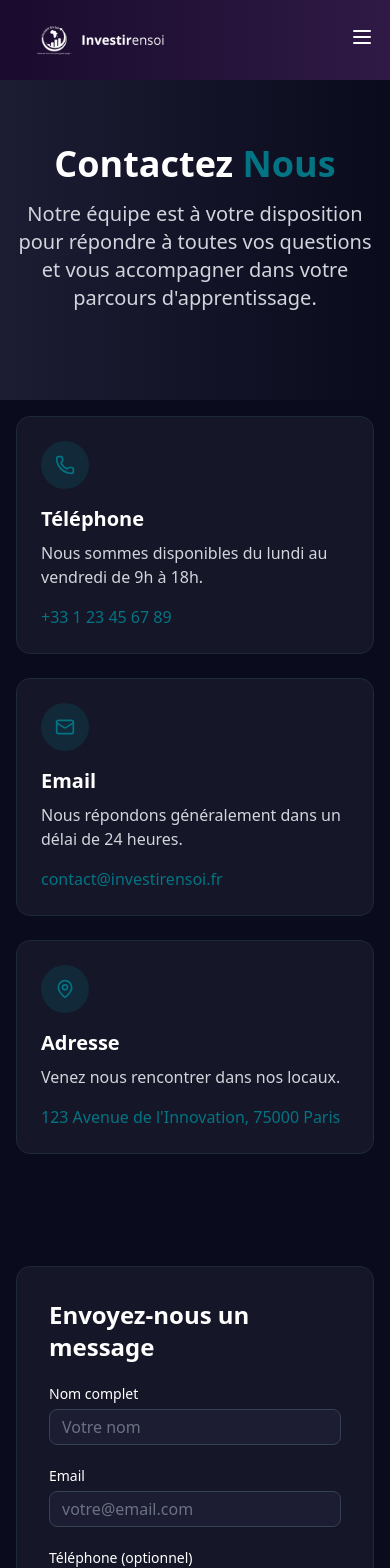
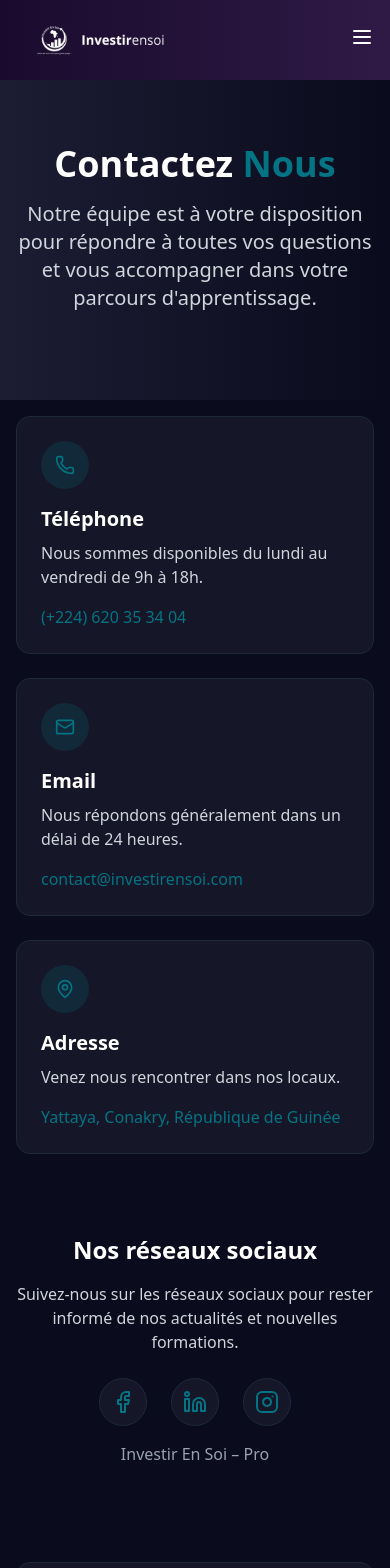
Before and after one commit to Morymirco/investirensoi, a Next.js app: page /contact in a window 390 px wide. Shown: the top 1568 px of the page. Built offline with nearby package versions, Linux system fonts and the light colour scheme; no server answers.

Commit message:
mise ajour

```diff
--- a/app/components/HeroSection.tsx
+++ b/app/components/HeroSection.tsx
@@ -15,7 +15,7 @@ export default function MindeoHero() {
           {/* Left content */}
           <div className="text-white space-y-6">
             <h1 className="text-4xl md:text-5xl lg:text-6xl font-bold leading-tight">
-              Insvertir en Soi – L&apos;école 2.0 qui vous accompagne vers vos objectifs 🎯
+            Investir En Soi – Faites de vous votre meilleur investissement 🎯
             </h1>
 
             <div className="flex items-center space-x-2">
@@ -34,7 +34,10 @@ export default function MindeoHero() {
             </div>
 
             <p className="text-lg md:text-xl opacity-90 max-w-lg">
-            Insvertir en Soi est l'école en ligne qui vous permet d'acquérir les compétences essentielles dans les domaines du business, de l’investissement, du développement personnel, de l’informatique et du digital.
+            Une nouvelle façon de se former. Pour une nouvelle génération de professionnels africains.
+Investir En Soi est la 1ère plateforme panafricaine de formation professionnelle en ligne 100 % orientée terrain.
+Notre mission : mettre l’expertise des meilleurs praticiens africains à portée de clic, partout et à tout moment.
+
             </p>
 
             <div>
--- a/app/components/MissionSection.tsx
+++ b/app/components/MissionSection.tsx
@@ -57,14 +57,9 @@ export default function MissionSection() {
                 Notre <span className="text-[#6C8DFF]">mission</span>
               </h2>
               <div className="space-y-4 text-white/90">
-                <p className="text-xl">Osez devenir une meilleure version de vous-même avec notre école en ligne.</p>
+                <p className="text-xl">Notre mission est de démocratiser l'expertise en Afrique à travers le numérique, en fournissant des solutions de formation plus flexibles, adaptées aux besoins et aux réalités du marché Africains.</p>
                 <p>
-                  Des milliers de personnes ont déjà suivi nos programmes en ligne dans les domaines du business, de
-                  l&apos;investissement et du développement personnel.
-                </p>
-                <p>
-                  Nos formations de haute qualité sont conçues par plus de 30 experts francophones, et notre plateforme
-                  d&apos;apprentissage en ligne vise à offrir un moyen efficace et pratique de développer vos compétences.
+                  Conçues par une équipe d'experts francophones reconnus, nos formations de qualité supérieure sont pensées pour vous offrir une méthode d'apprentissage pratique et efficace.
                 </p>
               </div>
             </div>
--- a/app/components/footer.tsx
+++ b/app/components/footer.tsx
@@ -17,8 +17,8 @@ export default function Footer() {
               <span className="text-white text-lg md:text-xl font-bold">INVESTIR EN SOI</span>
             </div>
             <div className="text-gray-400 space-y-1 md:space-y-2 text-sm md:text-base">
-              <p>Yattaya, ratoma</p>
-              <p>conakry -Guinée</p>
+              <p>Yattaya, Conakry</p>
+              <p>République de Guinée</p>
             </div>
             <div className="space-y-2">
               <div className="flex items-center justify-center sm:justify-start space-x-2 text-gray-400">
@@ -29,8 +29,8 @@ export default function Footer() {
               </div>
               <div className="flex items-center justify-center sm:justify-start space-x-2 text-gray-400">
                 <Phone className="w-4 md:w-5 h-4 md:h-5" />
-                <a href="tel:+224625212115" className="hover:text-white transition-colors text-sm md:text-base">
-                  (+224) 625 21 21 15
+                <a href="tel:+224620353404" className="hover:text-white transition-colors text-sm md:text-base">
+                  (+224) 620 35 34 04
                 </a>
               </div>
             </div>
--- a/app/components/mindeo-section.tsx
+++ b/app/components/mindeo-section.tsx
@@ -25,7 +25,7 @@ const MindeoSection = () => {
           </h2>
 
           <p className="my-8 text-gray-300 max-w-xl">
-            Mindeo c'est déjà 4 formations expertes dans leurs domaines: Lancez vos business grâce à Business Pro,
+            Investir En Soi c'est déjà 4 formations expertes dans leurs domaines: Lancez vos business grâce à Business Pro,
             comprenez les rouages de l'investissement immobilier avec Immo Pro ou devenez une meilleure version de
             vous-même grâce à Success Pro.
           </p>
--- a/app/contact/page.tsx
+++ b/app/contact/page.tsx
@@ -2,16 +2,15 @@
 
 import type React from "react"
 
-import { useState } from "react"
-import Image from "next/image"
-import Link from "next/link"
-import { motion } from "framer-motion"
 import { Button } from "@/components/ui/button"
 import { Input } from "@/components/ui/input"
+import { Label } from "@/components/ui/label"
+import { Select, SelectContent, SelectItem, SelectTrigger, SelectValue } from "@/components/ui/select"
 import { Textarea } from "@/components/ui/textarea"
-import { Label } from "@/components/ui/label"
-import { Mail, Phone, MapPin, Clock, Send, CheckCircle2 } from "lucide-react"
-import { Select, SelectContent, SelectItem, SelectTrigger, SelectValue } from "@/components/ui/select"
+import { motion } from "framer-motion"
+import { CheckCircle2, Clock, Mail, MapPin, Phone, Send } from "lucide-react"
+import Image from "next/image"
+import { useState } from "react"
 import { toast } from "sonner"
 
 export default function ContactPage() {
@@ -120,8 +119,8 @@ export default function ContactPage() {
               </div>
               <h3 className="text-xl font-semibold mb-2">Téléphone</h3>
               <p className="text-gray-300 mb-4">Nous sommes disponibles du lundi au vendredi de 9h à 18h.</p>
-              <a href="tel:+33123456789" className="text-[#037483] hover:underline font-medium">
-                +33 1 23 45 67 89
+              <a href="tel:+224620353404" className="text-[#037483] hover:underline font-medium">
+                (+224) 620 35 34 04
               </a>
             </motion.div>
 
@@ -136,8 +135,8 @@ export default function ContactPage() {
               </div>
               <h3 className="text-xl font-semibold mb-2">Email</h3>
               <p className="text-gray-300 mb-4">Nous répondons généralement dans un délai de 24 heures.</p>
-              <a href="mailto:contact@investirensoi.fr" className="text-[#037483] hover:underline font-medium">
-                contact@investirensoi.fr
+              <a href="mailto:contact@investirensoi.com" className="text-[#037483] hover:underline font-medium">
+                contact@investirensoi.com
               </a>
             </motion.div>
 
@@ -152,8 +151,54 @@ export default function ContactPage() {
               </div>
               <h3 className="text-xl font-semibold mb-2">Adresse</h3>
               <p className="text-gray-300 mb-4">Venez nous rencontrer dans nos locaux.</p>
-              <address className="text-[#037483] not-italic">123 Avenue de l'Innovation, 75000 Paris</address>
+              <address className="text-[#037483] not-italic">Yattaya, Conakry, République de Guinée</address>
             </motion.div>
+          </div>
+        </div>
+      </section>
+
+      {/* Contact Info Cards */}
+      <section className="py-8">
+        <div className="container mx-auto px-4 md:px-6">
+          <div className="max-w-3xl mx-auto text-center">
+            <h3 className="text-2xl font-semibold mb-4">Nos réseaux sociaux</h3>
+            <p className="text-gray-300 mb-6">Suivez-nous sur les réseaux sociaux pour rester informé de nos actualités et nouvelles formations.</p>
+
+            <div className="flex justify-center space-x-6">
+              {/* Placeholder pour les icônes de réseaux sociaux - à remplacer avec les liens réels */}
+              <a href="#" className="text-[#037483] hover:text-[#025E69] transition-colors">
+                <div className="w-12 h-12 bg-[#151627] rounded-full flex items-center justify-center border border-gray-800 hover:border-[#037483]">
+                  {/* Icône Facebook */}
+                  <svg xmlns="http://www.w3.org/2000/svg" width="24" height="24" viewBox="0 0 24 24" fill="none" stroke="currentColor" strokeWidth="2" strokeLinecap="round" strokeLinejoin="round">
+                    <path d="M18 2h-3a5 5 0 0 0-5 5v3H7v4h3v8h4v-8h3l1-4h-4V7a1 1 0 0 1 1-1h3z"></path>
+                  </svg>
+                </div>
+              </a>
+
+              <a href="#" className="text-[#037483] hover:text-[#025E69] transition-colors">
+                <div className="w-12 h-12 bg-[#151627] rounded-full flex items-center justify-center border border-gray-800 hover:border-[#037483]">
+                  {/* Icône LinkedIn */}
+                  <svg xmlns="http://www.w3.org/2000/svg" width="24" height="24" viewBox="0 0 24 24" fill="none" stroke="currentColor" strokeWidth="2" strokeLinecap="round" strokeLinejoin="round">
+                    <path d="M16 8a6 6 0 0 1 6 6v7h-4v-7a2 2 0 0 0-2-2 2 2 0 0 0-2 2v7h-4v-7a6 6 0 0 1 6-6z"></path>
+                    <rect x="2" y="9" width="4" height="12"></rect>
+                    <circle cx="4" cy="4" r="2"></circle>
+                  </svg>
+                </div>
+              </a>
+
+              <a href="#" className="text-[#037483] hover:text-[#025E69] transition-colors">
+                <div className="w-12 h-12 bg-[#151627] rounded-full flex items-center justify-center border border-gray-800 hover:border-[#037483]">
+                  {/* Icône Instagram */}
+                  <svg xmlns="http://www.w3.org/2000/svg" width="24" height="24" viewBox="0 0 24 24" fill="none" stroke="currentColor" strokeWidth="2" strokeLinecap="round" strokeLinejoin="round">
+                    <rect x="2" y="2" width="20" height="20" rx="5" ry="5"></rect>
+                    <path d="M16 11.37A4 4 0 1 1 12.63 8 4 4 0 0 1 16 11.37z"></path>
+                    <line x1="17.5" y1="6.5" x2="17.51" y2="6.5"></line>
+                  </svg>
+                </div>
+              </a>
+            </div>
+
+            <p className="text-gray-400 mt-4">Investir En Soi – Pro</p>
           </div>
         </div>
       </section>
@@ -365,8 +410,8 @@ export default function ContactPage() {
             <div className="bg-[#1C1D33] p-6 rounded-xl border border-gray-800">
               <h3 className="text-xl font-semibold mb-3">Comment contacter le support technique ?</h3>
               <p className="text-gray-300">
-                Notre équipe de support technique est disponible par email à support@investirensoi.fr ou par téléphone
-                au +33 1 23 45 67 89 du lundi au vendredi de 9h à 18h.
+                Notre équipe de support technique est disponible par email à contact@investirensoi.com ou par téléphone
+                au (+224) 620 35 34 04 du lundi au vendredi de 9h à 18h.
               </p>
             </div>
           </div>
```
Also changed, not shown: app/apropos/page.tsx (+89 -27 lines), app/components/FeaturesSection.tsx (+4 -4 lines).
